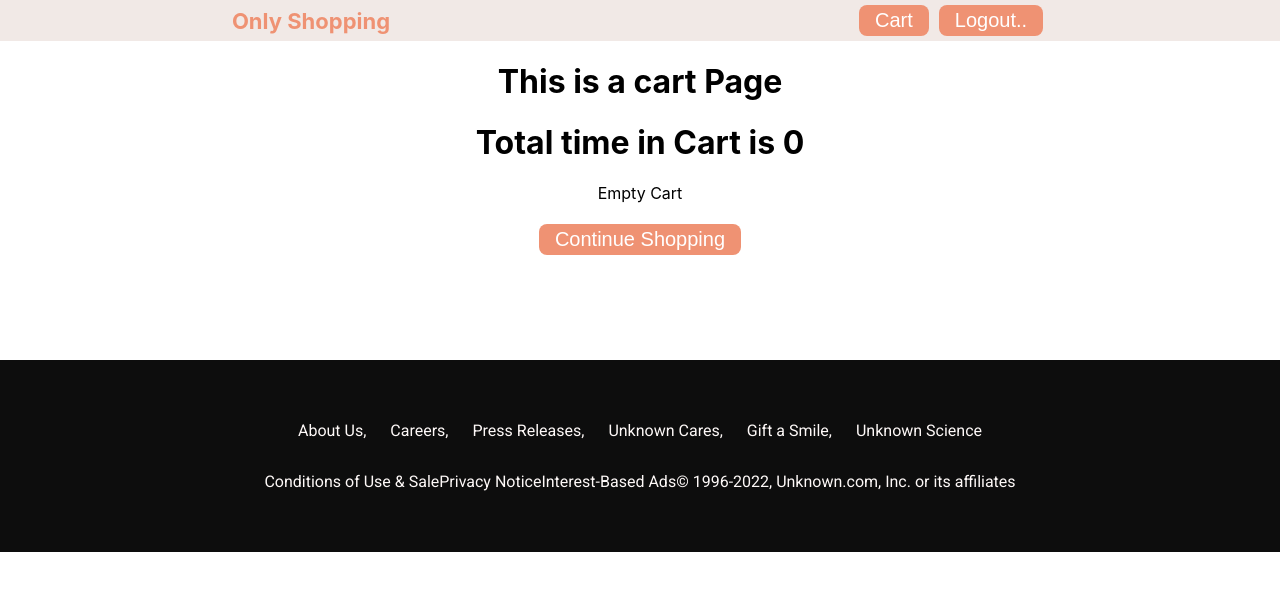
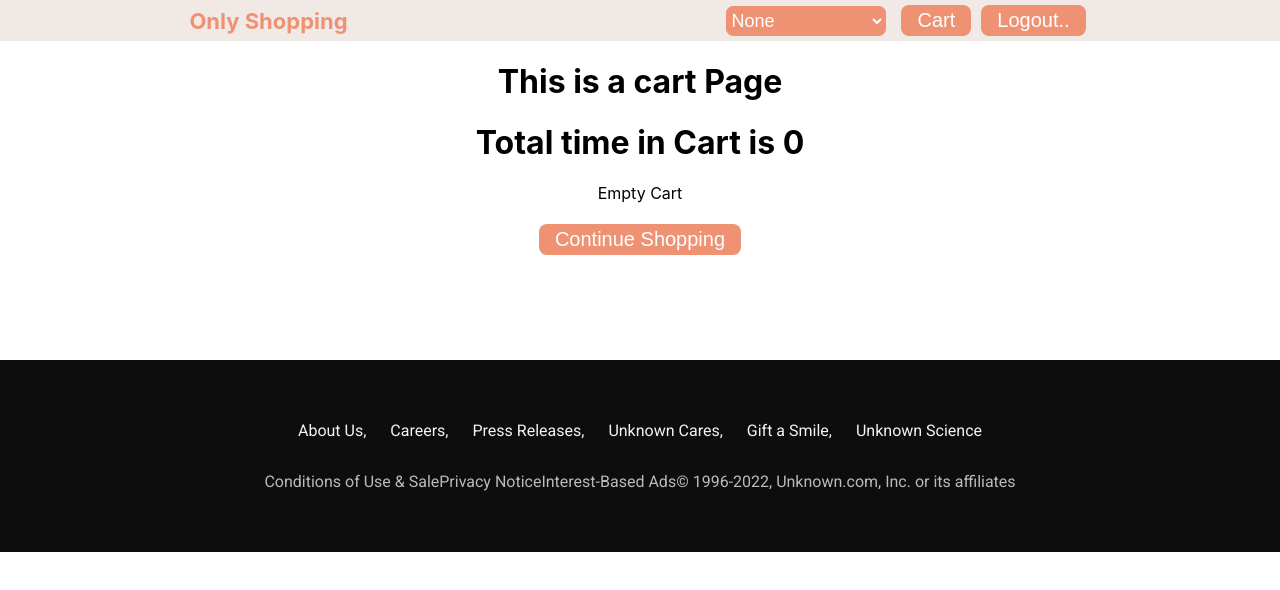
Before and after one commit to kevit-anurag-pindoriya/react-shopping, a React (Create React App) app: page /cart in a window 1280 px wide. Shown: the top 590 px of the page. Built offline with nearby package versions, Linux system fonts and the light colour scheme.

Commit message:
Update css

```diff
--- a/src/App.css
+++ b/src/App.css
@@ -89,7 +89,7 @@ button {
 
 .footer__all {
   background-color: #0d0d0d;
-  color: #fef9f8;
+  color: #bbbbbb;
   font-weight: 200;
   font-family: "Roboto", sans-serif;
   margin-top: 100px;
@@ -101,4 +101,29 @@ button {
   justify-content: center;
   align-items: center;
   gap: 24px;
+  color: #f4f3f3;
 }
+.App__dropdown {
+  margin-right: 10px;
+}
+.dropdown {
+  border-radius: 7px;
+  font-size: large;
+  background-color: #ef9273;
+  height: 30px;
+  color: white;
+  border-color: #ef9273;
+}
+
+.dropdown:hover {
+  background-color: #f46739;
+  color: #1c1a1a;
+}
+
+button:hover {
+  background-color: #f46739;
+  color: #1c1a1a;
+}
+.App__header-title:hover {
+  color: #f46739;
+}
--- a/src/App.js
+++ b/src/App.js
@@ -9,7 +9,10 @@ import { useSelector } from "react-redux";
 import { Redirect } from "react-router-dom";
 import { useDispatch } from "react-redux";
 import Button from "./element/Button";
+import { useState } from "react";
+
 function App() {
+  const [select, setSelect] = useState();
   // const auth = useSelector(({ authReducer }) => authReducer);
   const auth = useSelector((state) => state.authReducer);
   const dispatch = useDispatch();
@@ -39,6 +42,22 @@ function App() {
             </NavLink>
           </div>
           <div className="App__button-group">
+            <div className="App__dropdown">
+              <select
+                className="dropdown"
+                value={select}
+                onChange={(event) => {
+                  setSelect(event.target.value);
+                  console.log("Current Seleted is Option " + select);
+                }}
+              >
+                <option value="none">None</option>
+                <option value="men's clothing">men's clothing</option>
+                <option value="women's clothing">women's clothing</option>
+                <option value="jewelery">jewelery</option>
+                <option value="electronics">electronics</option>
+              </select>
+            </div>
             <div>
               <Link to="/cart">
                 <button>Cart</button>
@@ -60,7 +79,7 @@ function App() {
       {auth && (
         <Switch>
           <Route path="/" exact>
-            <ProductFetch />
+            <ProductFetch seleted={select} />
           </Route>
           <Route path="/login" exact>
             <Redirect to=""></Redirect>
--- a/src/components/Card.css
+++ b/src/components/Card.css
@@ -30,3 +30,6 @@ ol {
   font-size: 21px;
   font-weight: 500;
 }
+.card-item :hover {
+  transform: scale(1.015);
+}
--- a/src/components/ProductFetch.js
+++ b/src/components/ProductFetch.js
@@ -7,7 +7,8 @@ import Pagination from "./Pagination";
 import { Link } from "react-router-dom";
 import { useDispatch } from "react-redux";
 import Button from "../element/Button";
-function ProductFetch() {
+function ProductFetch(props) {
+  console.log(props.seleted);
   const [post, setPost] = useState([]);
   const [loding, setLoding] = useState(true);
   const [currentPage, setCurrentPage] = useState(1);
@@ -27,11 +28,11 @@ function ProductFetch() {
 
   //========================================
 
-  const indexOfLastPost = currentPage * postPerPage;
+  // const indexOfLastPost = currentPage * postPerPage;
 
-  const indexOfFristPost = indexOfLastPost - postPerPage;
+  // const indexOfFristPost = indexOfLastPost - postPerPage;
 
-  const currentPosts = post.slice(indexOfFristPost, indexOfLastPost);
+  // const currentPosts = post.slice(indexOfFristPost, indexOfLastPost);
 
   const paginate = (number) => {
     setCurrentPage(number);
@@ -44,24 +45,9 @@ function ProductFetch() {
           <h1>Loding................</h1>
         </p>
       )}
-      <select
-        value={select}
-        onChange={(event) => {
-          setSelect(event.target.value);
-          console.log("Current Seleted is Option " + select);
-        }}
-      >
-        <option value="none">None</option>
-        <option value="men's clothing">men's clothing</option>
-        <option value="women's clothing">women's clothing</option>
-        <option value="jewelery">jewelery</option>
-        <option value="electronics">electronics</option>
-      </select>
 
-      <div>
-
-      </div>
-      <Card post={currentPosts} select={select}></Card>
+      <div></div>
+      <Card post={post} select={props.seleted}></Card>
       <Pagination
         postPerPage={postPerPage}
         totalPost={post.length}
@@ -69,7 +55,6 @@ function ProductFetch() {
       ></Pagination>
       {/* <Cart></Cart> */}
 
-
       {/* <CheckOut></CheckOut> */}
     </div>
   );
```
